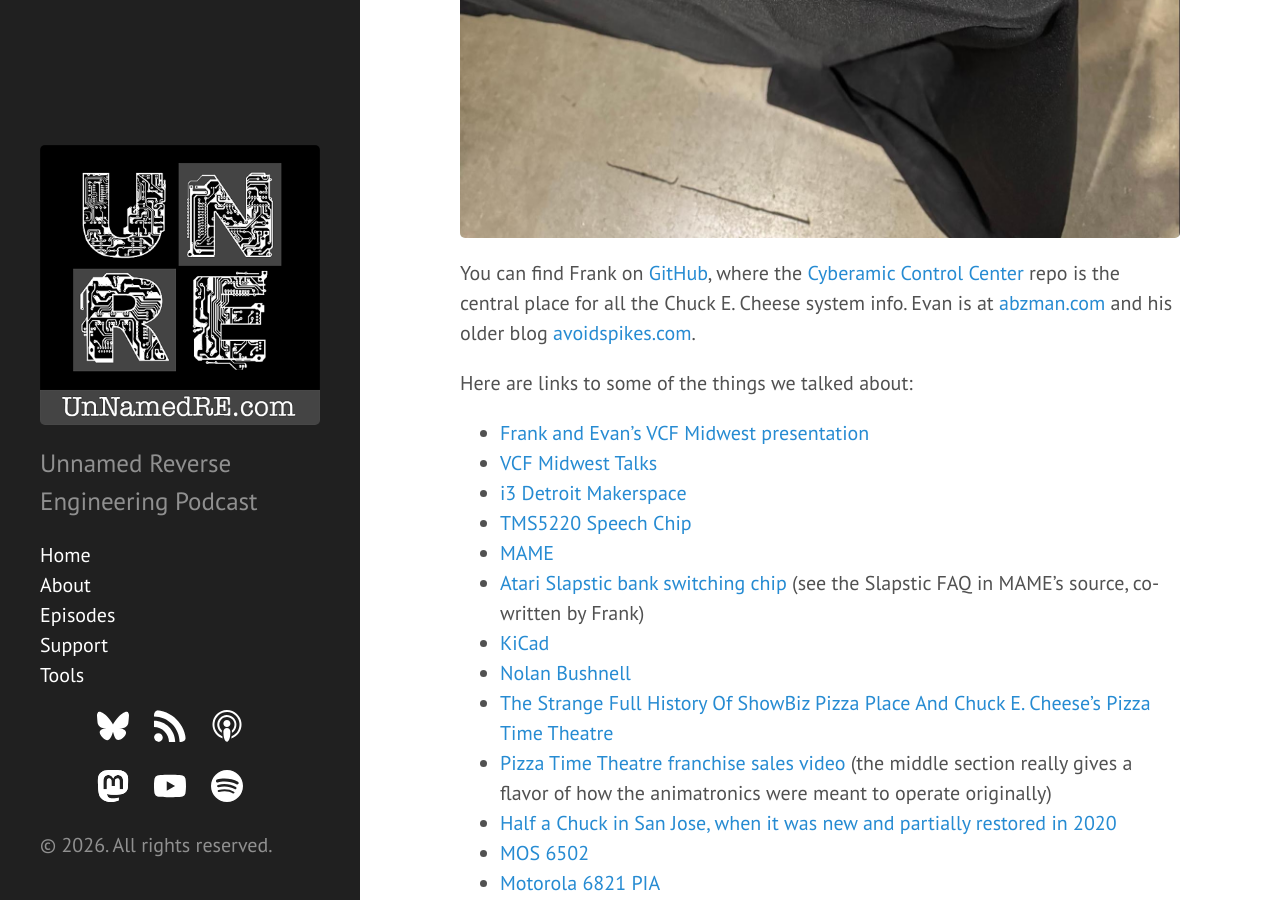
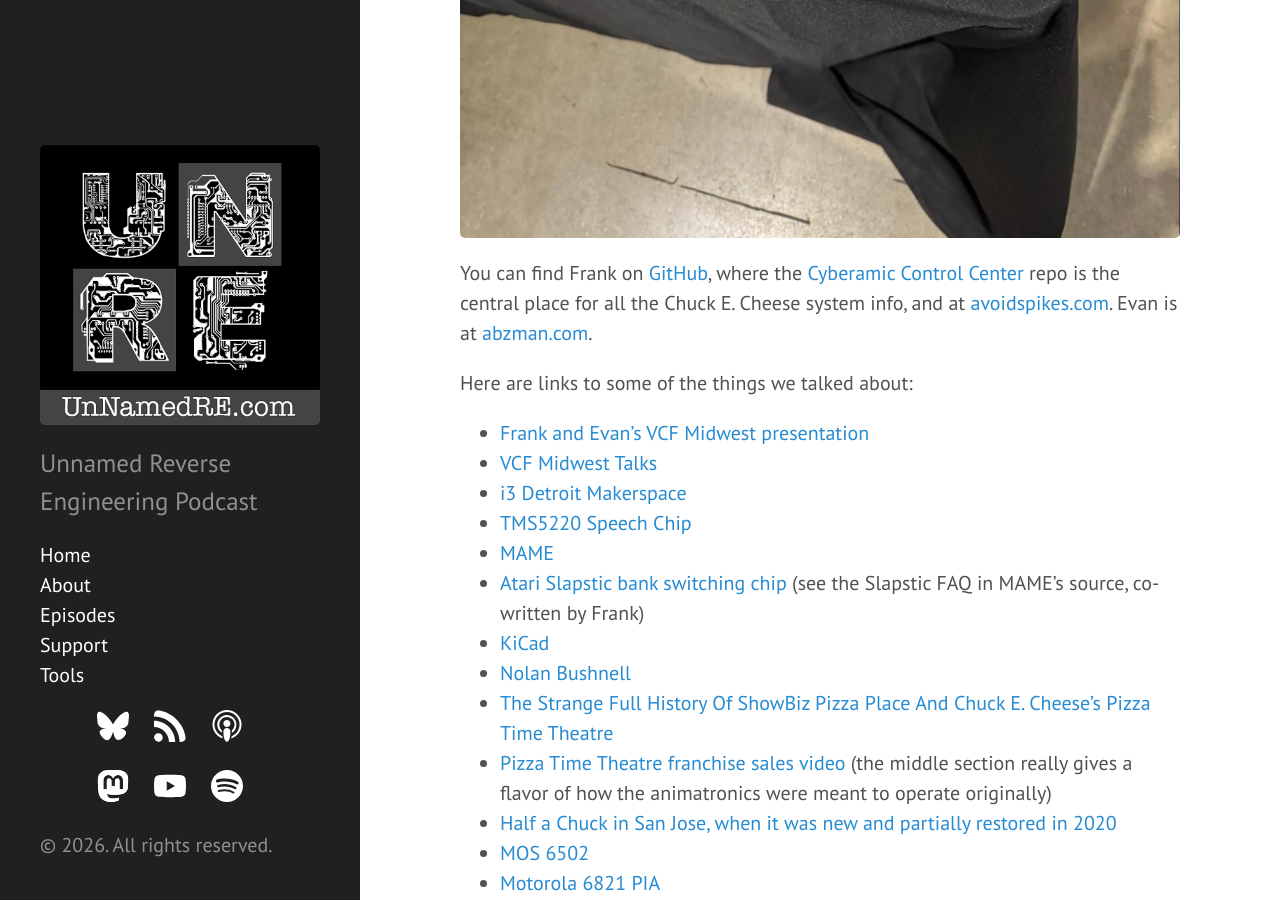
Before and after one commit to unnamedre/unnamedre.github.io, a Jekyll site: the page built from _posts/2026-11-23-079_-_The_Kids_Need_E-Waste.md, in a window 1280 px wide and 900 px high, scrolled down 3346 px. Built offline with Jekyll 4.4.1, drawn with Linux system fonts in a browser that asks for light colours.

Commit message:
Fix episode 079 show notes: avoidspikes.com is Frank's
Co-Authored-By: Claude Opus 5.5 <noreply@anthropic.com>

```diff
--- a/_posts/2026-11-23-079_-_The_Kids_Need_E-Waste.md
+++ b/_posts/2026-11-23-079_-_The_Kids_Need_E-Waste.md
@@ -18,7 +18,7 @@ Here are some photos Jen took of their setup at VCF Midwest:
 {% include image.html img="/images/079/image2.jpg" url="/images/079/image2.jpg" %}
 {% include image.html img="/images/079/image3.jpg" url="/images/079/image3.jpg" %}
 
-You can find Frank on [GitHub](https://github.com/palazzol), where the [Cyberamic Control Center](https://github.com/palazzol/CyberamicControlCenter) repo is the central place for all the Chuck E. Cheese system info. Evan is at [abzman.com](https://abzman.com) and his older blog [avoidspikes.com](http://avoidspikes.com).
+You can find Frank on [GitHub](https://github.com/palazzol), where the [Cyberamic Control Center](https://github.com/palazzol/CyberamicControlCenter) repo is the central place for all the Chuck E. Cheese system info, and at [avoidspikes.com](http://avoidspikes.com). Evan is at [abzman.com](https://abzman.com).
 
 Here are links to some of the things we talked about:
 
```
